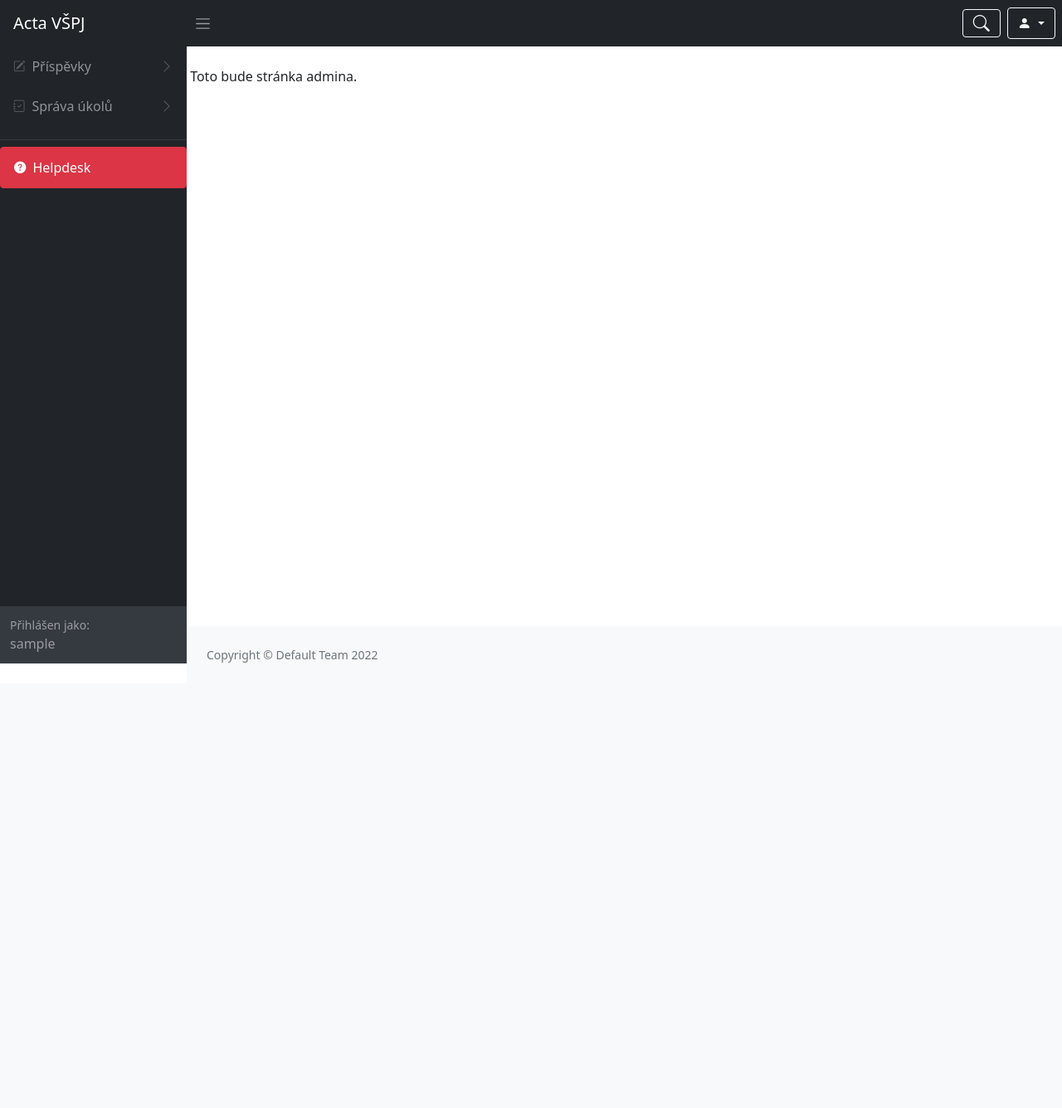
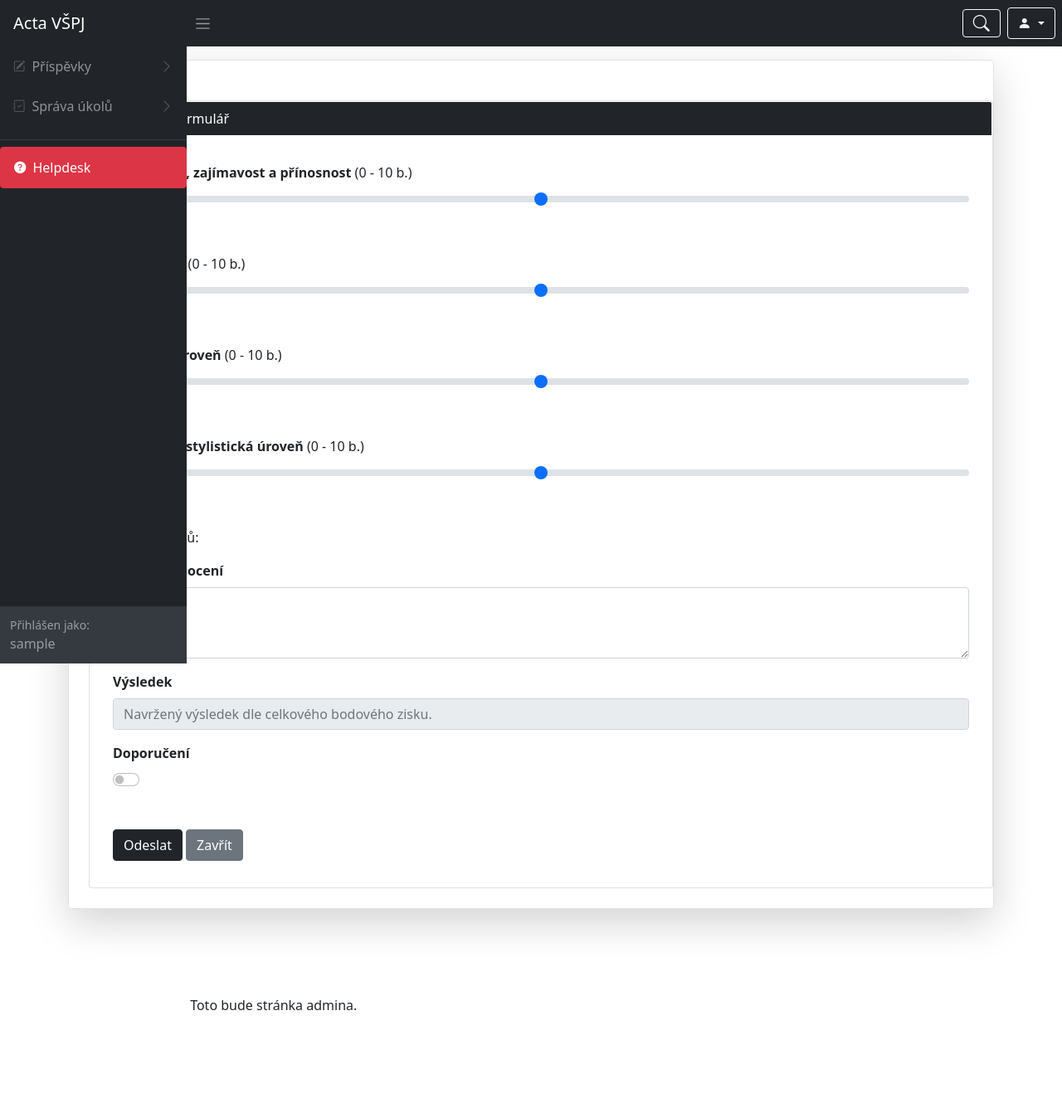
Before and after one commit to Default-Team-RSP/Acta-VSPJ, a PHP site: page /dashboard.php in a window 1280 px wide. Shown: the top 1336 px of the page at 83% size. Before the commit the page ends 800 px from the top, so only its background shows below. Run offline with PHP 8.4, Linux system fonts and the light colour scheme; the visitor is signed in with stand-in values (Sample User, id 1); some libraries are stand-ins or nearby versions.

Commit message:
oprava setreview.php

```diff
--- a/setreview.php
+++ b/setreview.php
@@ -1,22 +1,26 @@
-<div class="modal fade" id="setreview">
-    <div class="modal-dialog modal-dialog-scrollable modal-lg">
-        <div class="modal-content">
-            <div class="modal-header bg-dark text-white border border-white">
-                <h4 class="modal-title">Oponentní formulář</h4>
+<?php
+    require("connect.php");
+?>
+<main>
+        <div class="container my-5">
+            <div class="p-4 pb-0 pe-lg-0 pt-lg-5 align-items-center rounded-3 border shadow-lg">
+                <div class="card mb-4">
+                    <div class="card-header bg-dark text-white border border-white">
+                Oponentní formulář
             </div>
-            <div class="modal-body">
-                <div class="container mt-3">
+                    <div class="card-body">
+                        <div class="container mt-3">
 
-                    <form action="./index.php?action=validate" method="post">
+                    <form action="./dashboard.php?link=setreview" method="post" enctype="multipart/form-data">
 
                         <div class="mt-3">
                             <label for="asset-range" class="form-label"><strong>Aktuálnost, zajímavost a přínosnost </strong> (0 - 10 b.)</label>
-                            <input type="range" class="form-range" min="0" max="10" step="1" onchange="updateTextInput(this.value, 'asset');">
+                            <input type="range" class="form-range" min="0" max="10" step="1" >
                         </div>
                         <div class="mb-3 row">
                             <label for="asset" class="col-sm-2 col-form-label">Body:</label>
                             <div class="col-sm-10">
-                                <input type="text" id="asset" name="asset" value="" readonly class="form-control-plaintext">
+                                <input type="text" id="asset" name="asset" value="" disabled class="form-control-plaintext">
                             </div>
                         </div>
 
@@ -27,7 +31,7 @@
                         <div class="mb-3 row">
                             <label for="originality" class="col-sm-2 col-form-label">Body:</label>
                             <div class="col-sm-10">
-                                <input type="text" id="originality" name="originality" value="" readonly class="form-control-plaintext">
+                                <input type="text" id="originality" name="originality" value="" disabled class="form-control-plaintext">
                             </div>
                         </div>
 
@@ -38,7 +42,7 @@
                         <div class="mb-3 row">
                             <label for="expertness" class="col-sm-2 col-form-label">Body:</label>
                             <div class="col-sm-10">
-                                <input type="text" id="expertness" name="expertness" value="" readonly class="form-control-plaintext">
+                                <input type="text" id="expertness" name="expertness" value="" disabled class="form-control-plaintext">
                             </div>
                         </div>
 
@@ -49,7 +53,7 @@
                         <div class="mb-3 row">
                             <label for="grammar" class="col-sm-2 col-form-label">Body:</label>
                             <div class="col-sm-10">
-                                <input type="text" id="grammar" name="grammar" value="" readonly class="form-control-plaintext">
+                                <input type="text" id="grammar" name="grammar" value="" disabled class="form-control-plaintext">
                             </div>
                         </div>
 
@@ -76,19 +80,20 @@
                         </div>
                         <div class="mb-3">
                             <div class="form-check form-switch">
-                                <input class="form-check-input" type="checkbox" id="reference" onclick="yesno(this, 'yesnos');" />
+                                <input class="form-check-input" type="checkbox" id="reference" name="reference" onclick="yesno(this, 'yesnos');" />
                             </div>
                             <p id="yesnos" class="mb-5"></p>
                         </div>
 
                         <button type="submit" class="btn btn-dark">Odeslat</button>
-                        <button type="button" class="btn btn-secondary" data-bs-dismiss="modal">Zavřít</button>
+                        <button type="button" class="btn btn-secondary" onclick="history.back()">Zavřít</button>
                     </form>
                 </div>
+                    </div>
+                </div>
             </div>
-        </div>
-    </div>
-</div>
+          </div>
+    </main>
 
 <script>
 function updateTextInput(val, elId) {
```
